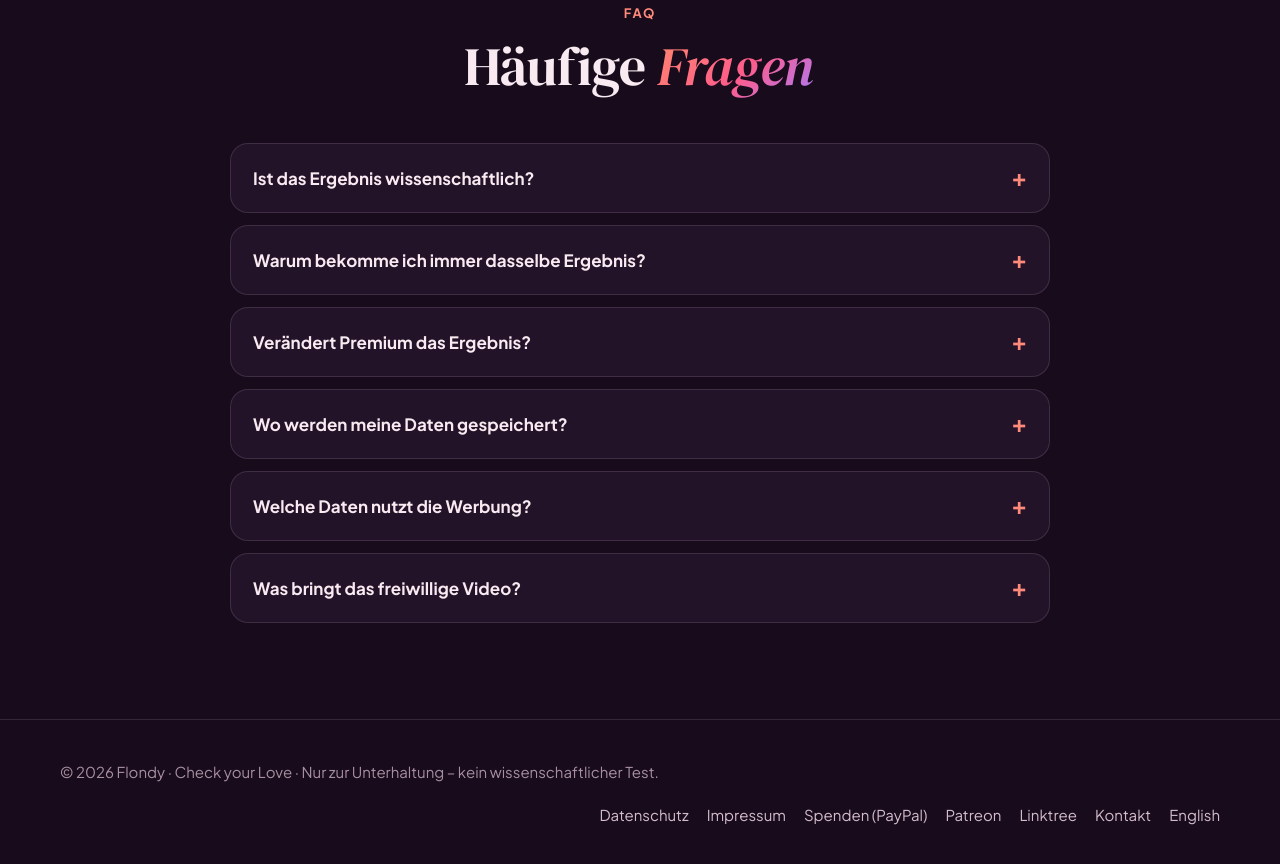
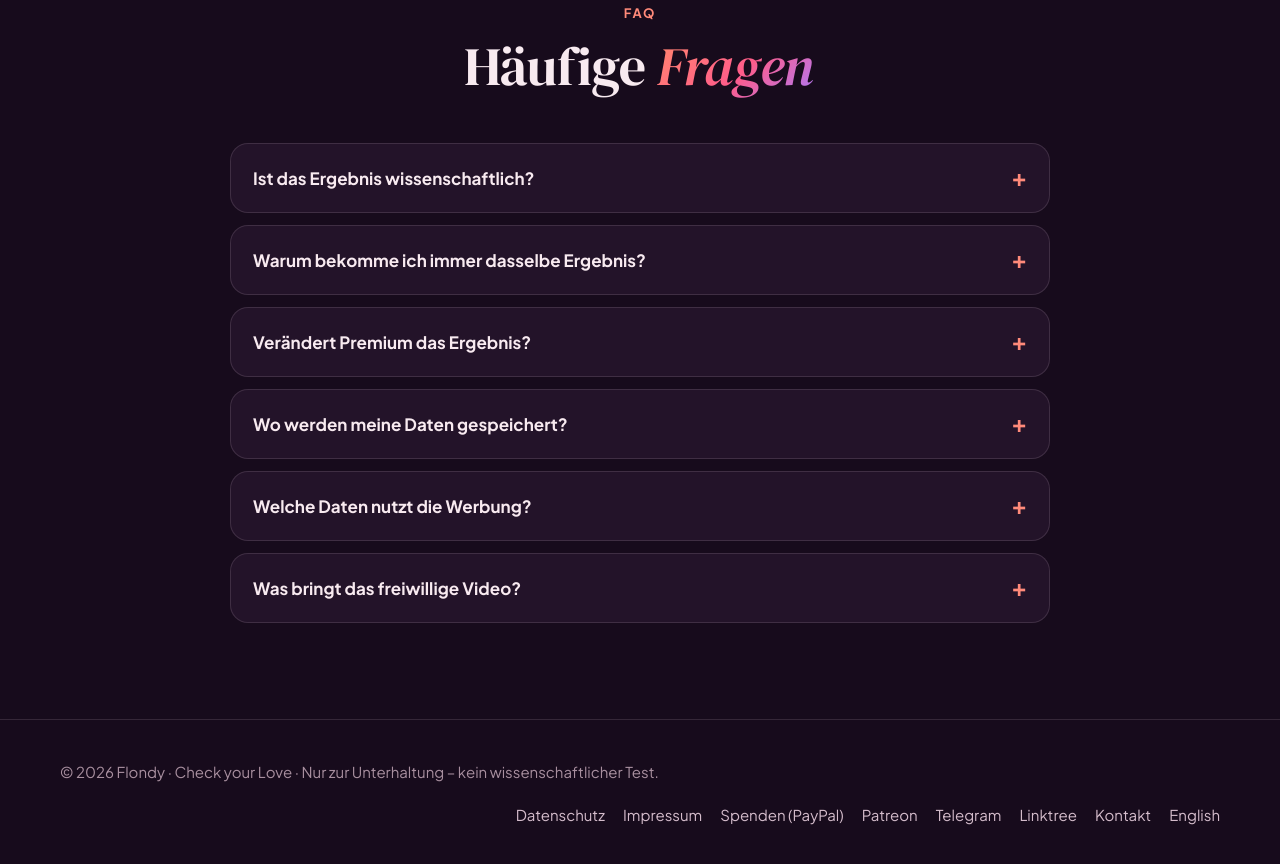
Before and after one commit to Marcel-2025/Check-your-Love, a plain HTML site: page index.html in a window 1280 px wide. Shown: the part 5166-6030 px from the top of the page. Drawn offline with Linux system fonts and the light colour scheme.

Commit message:
Fußzeile: Telegram-Link
Co-Authored-By: Claude Opus 5.5 <noreply@anthropic.com>
Claude-Session: https://claude.ai/code/session_01Xnj5ebscbHZsCBrLamfoCY

```diff
--- a/index.html
+++ b/index.html
@@ -91,7 +91,7 @@
 </main>
 <footer><div class="wrap">
   <span>© 2026 Flondy · Check your Love · Nur zur Unterhaltung – kein wissenschaftlicher Test.</span>
-  <nav aria-label="Footer"><a href="datenschutz.html">Datenschutz</a><a href="https://flondy.github.io/app-store/impressum.html">Impressum</a><a href="https://www.paypal.com/paypalme/MSingle72" target="_blank" rel="noopener">Spenden (PayPal)</a><a href="https://www.patreon.com/cw/Flondy" target="_blank" rel="noopener">Patreon</a><a href="https://linktr.ee/flondy" target="_blank" rel="noopener">Linktree</a><a href="mailto:flondy.dev@gmail.com">Kontakt</a><a href="en/">English</a></nav>
+  <nav aria-label="Footer"><a href="datenschutz.html">Datenschutz</a><a href="https://flondy.github.io/app-store/impressum.html">Impressum</a><a href="https://www.paypal.com/paypalme/MSingle72" target="_blank" rel="noopener">Spenden (PayPal)</a><a href="https://www.patreon.com/cw/Flondy" target="_blank" rel="noopener">Patreon</a><a href="https://t.me/Flondy" target="_blank" rel="noopener">Telegram</a><a href="https://linktr.ee/flondy" target="_blank" rel="noopener">Linktree</a><a href="mailto:flondy.dev@gmail.com">Kontakt</a><a href="en/">English</a></nav>
 </div></footer>
 <script>
 (function () {
```
